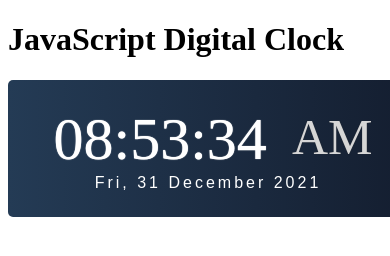
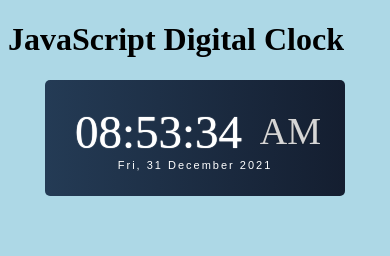
Before and after one commit to jayprakash41/digital_clock, a plain HTML site: page index.html in a window 390 px wide. Drawn offline with Linux system fonts and the light colour scheme; a web font is replaced by a local one.

Commit message:
media query included

```diff
--- a/style.css
+++ b/style.css
@@ -35,3 +35,38 @@
     font-family:arial,sans-serif;
     color:#fff;
 }
+@media only screen and (max-width: 640px) {
+    body {
+      background-color: lightblue;
+    }
+    .clockdate-wrapper {
+    padding:25px;
+    box-sizing: border-box;
+    max-width:300px;
+    width:100%;
+    text-align:center;
+    border-radius:5px;
+    margin:0 auto;
+    }
+    #clock{
+        box-sizing: border-box;
+        font-family: Digital-7, 'sans-serif';
+        font-size:47px;
+        text-shadow:0px 0px 1px #fff;
+        color:#fff;
+    }
+    #clock span {
+        color: rgba(255, 255, 255, 0.8);
+        text-shadow:0px 0px 1px #333;
+        font-size:38px;
+        position:relative;
+        top:-4px;
+        left:6px;
+    }
+    #date {
+        letter-spacing:2px;
+        font-size:11px;
+        font-family:arial,sans-serif;
+        color:#fff;
+    }
+  }
```
